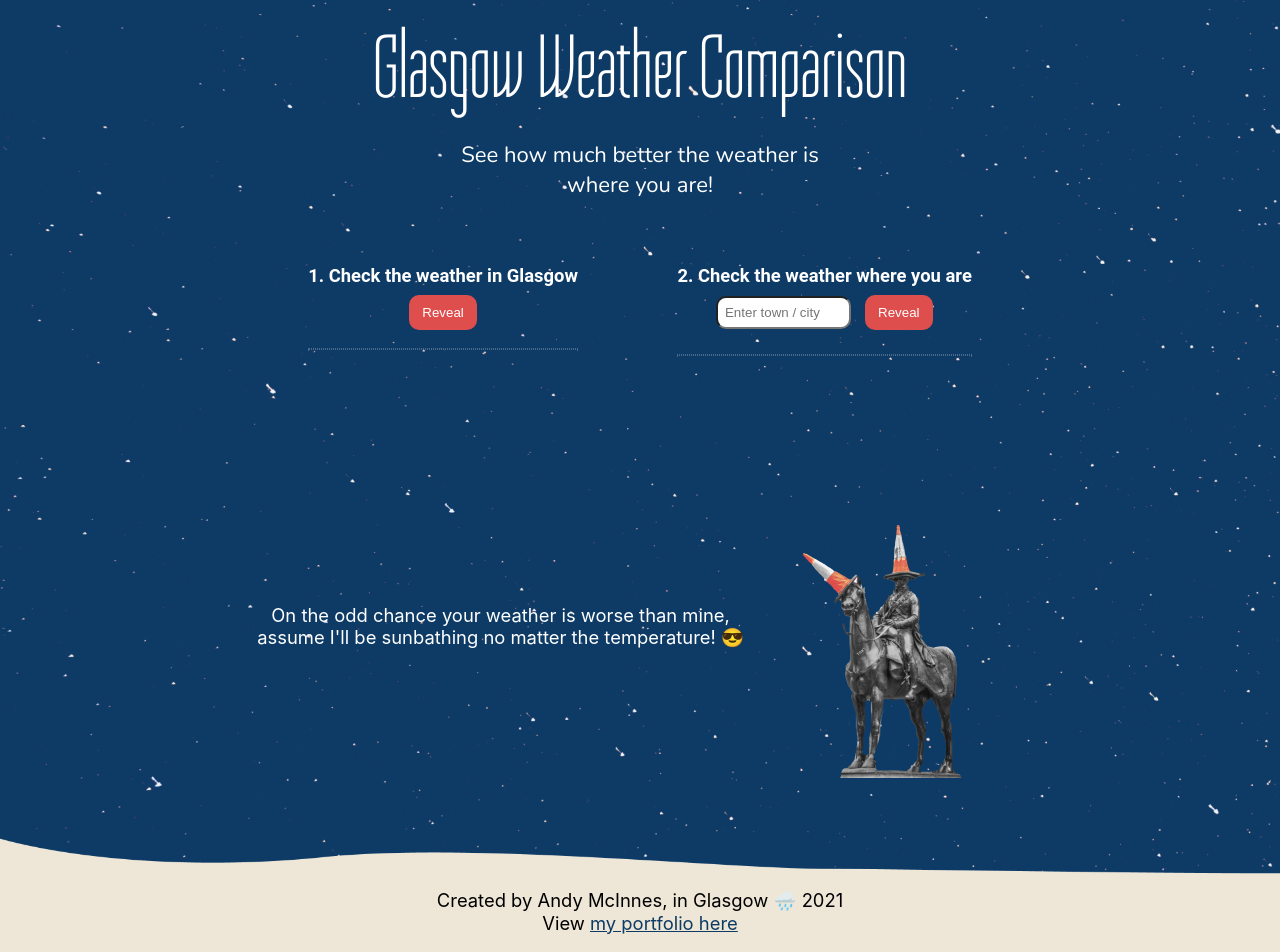
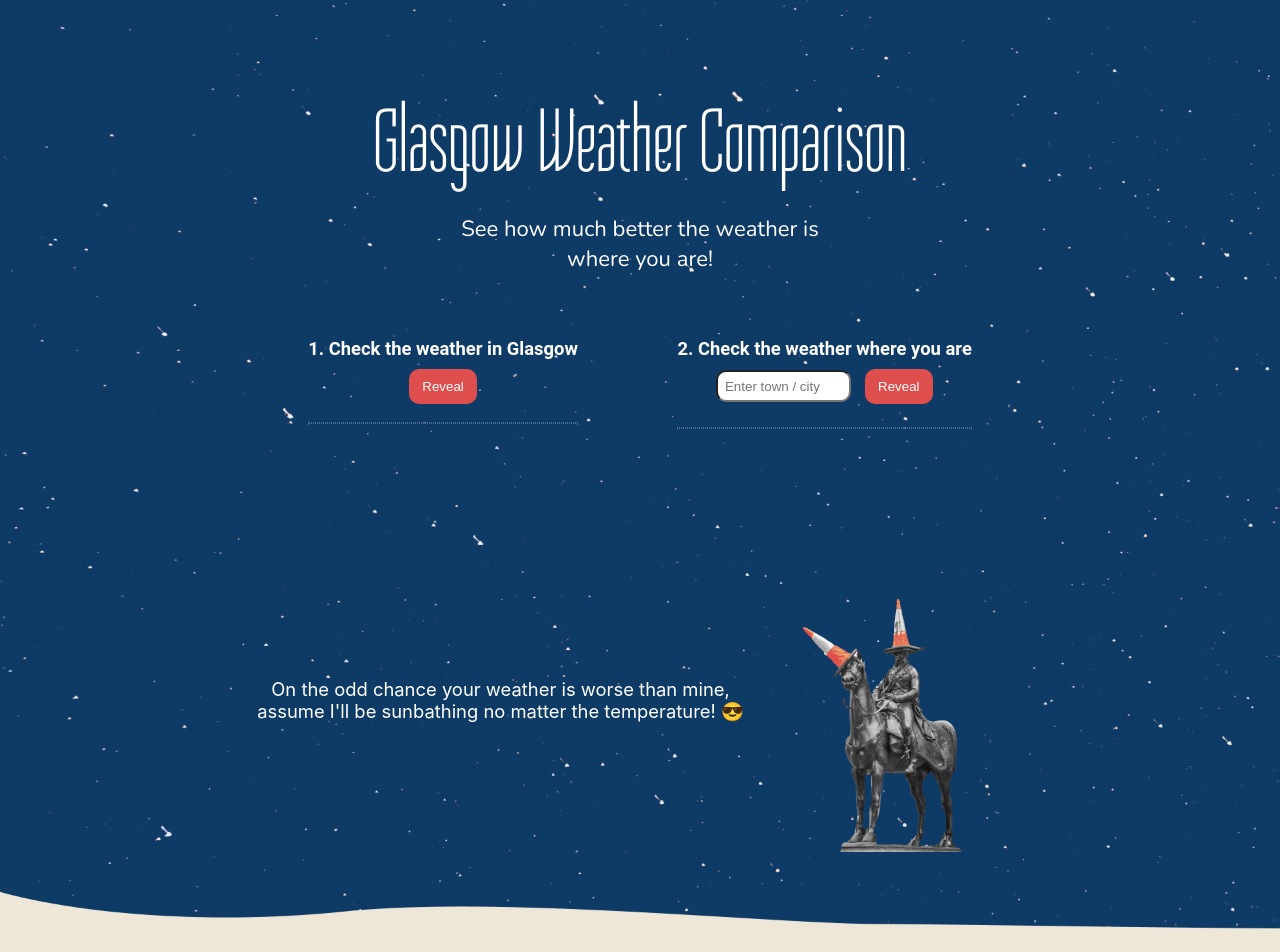
Before and after one commit to AndyMc7993/weather-comparison, a React (Create React App) app: page / in a window 1280 px wide. Shown: the top 952 px of the page. Built offline with nearby package versions, Linux system fonts and the light colour scheme.

Commit message:
8. Footer styled

```diff
--- a/src/App.css
+++ b/src/App.css
@@ -188,6 +188,10 @@ body *{
     font-size: 115%;
   }
 
+  .nav h1{
+    margin-top: 1em;
+  }
+
   .forecasts {
     display: flex;
     justify-content: center;
@@ -208,6 +212,7 @@ body *{
   }
 
   .creds{
+    font-size: 90%;
     position: absolute;
     bottom: 1.5em;
     text-align: center;
```
